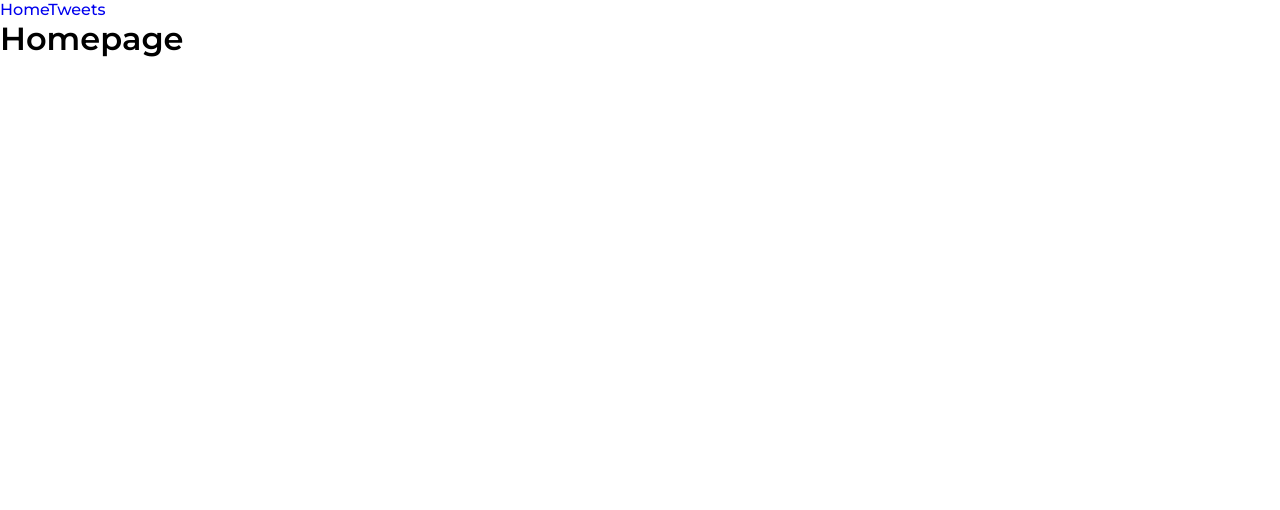
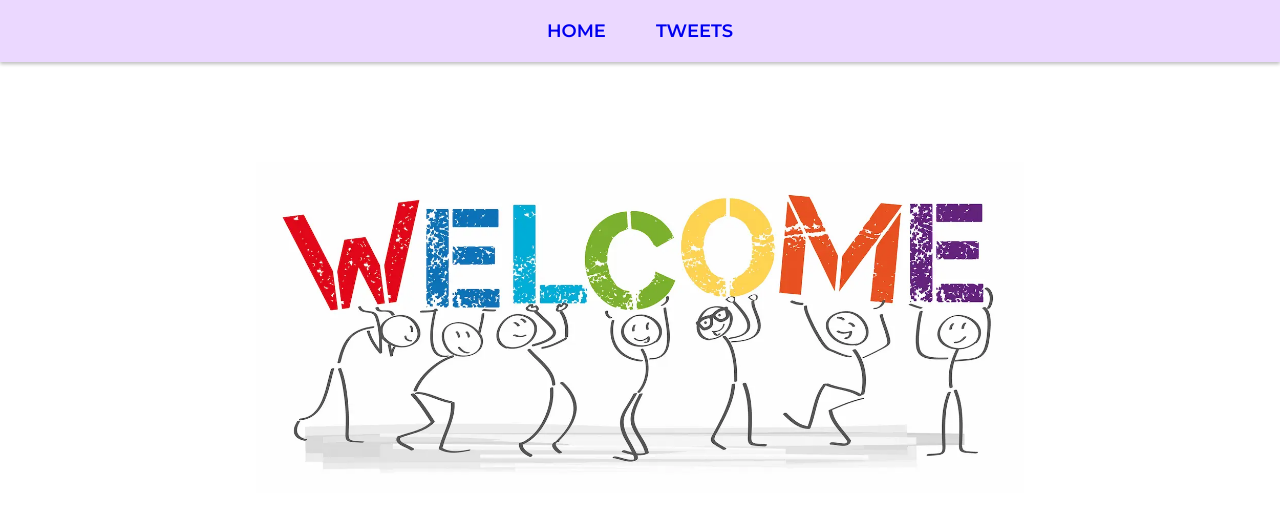
Before and after one commit to kovAnya/tweets_project, a React (Vite) app: page / in a window 1280 px wide. Shown: the top 510 px of the page. Built offline with nearby package versions, Linux system fonts and the light colour scheme.

Commit message:
following

```diff
--- a/src/components/Header/Header.jsx
+++ b/src/components/Header/Header.jsx
@@ -1,11 +1,16 @@
 import { NavLink } from "react-router-dom";
+import css from "./Header.module.css";
 
 export const Header = () => {
   return (
-    <header>
-      <nav>
-        <NavLink to="/">Home</NavLink>
-        <NavLink to="/tweets">Tweets</NavLink>
+    <header className={css.header}>
+      <nav className={css.navigation}>
+        <NavLink to="/" className={css.link}>
+          Home
+        </NavLink>
+        <NavLink to="/tweets" className={css.link}>
+          Tweets
+        </NavLink>
       </nav>
     </header>
   );
--- /dev/null
+++ b/src/components/Header/Header.module.css
@@ -0,0 +1,23 @@
+.header {
+  width: 100%;
+  padding: 20px 100px;
+  margin-bottom: 30px;
+  background: #ebd8ff;
+  box-shadow: 0px 3.43693px 3.43693px rgba(0, 0, 0, 0.25);
+}
+
+.navigation {
+  display: flex;
+  flex-direction: row;
+  column-gap: 50px;
+  justify-content: center;
+  font-weight: 600;
+  font-size: 18px;
+  line-height: 22px;
+  text-transform: uppercase;
+  color: #373737;
+}
+
+.link:hover {
+  color: #5cd3a8;
+}
--- a/src/components/UserItem/UserItem.jsx
+++ b/src/components/UserItem/UserItem.jsx
@@ -1,22 +1,26 @@
 import css from "./UserItem.module.css";
-import { useState } from "react";
+import { useState, useEffect } from "react";
 import { updateUser } from "../../services/fetchApi";
+import { addToStorage, deleteFromStorage } from "../../services/localStorage";
 
-export const UserItem = ({ userData }) => {
-  const [followed, setFollowed] = useState(false);
-
-  const followHandler = () => {
+export const UserItem = ({ userData, onClick, followed }) => {
+  const followHandler = async () => {
     const incFlwNum = userData.followers + 1;
-    updateUser({ ...userData, followers: incFlwNum });
-    setFollowed(true);
+    await updateUser({ ...userData, followers: incFlwNum });
+    addToStorage(userData.id);
+    onClick();
   };
 
-  const unFollowHandler = () => {
+  const unFollowHandler = async () => {
     const decFlwNum = userData.followers - 1;
-    updateUser({ ...userData, followers: decFlwNum });
-    setFollowed(false);
+    await updateUser({ ...userData, followers: decFlwNum });
+    deleteFromStorage(userData.id);
+    onClick();
   };
 
+  const formattedFlw = new Intl.NumberFormat("en-US").format(
+    userData.followers
+  );
   return (
     <li className={css.card}>
       <div className={css.avatar_thmb}>
@@ -33,10 +37,10 @@ export const UserItem = ({ userData }) => {
           <span>{userData.tweets}</span> tweets
         </li>
         <li className={css.card_info}>
-          <span>{userData.followers}</span> followers
+          <span>{formattedFlw}</span> followers
         </li>
       </ul>
-      {followed ? (
+      {followed.includes(userData.id) ? (
         <button
           className={`${css.card_btn} ${css.followed}`}
           onClick={unFollowHandler}
--- a/src/components/UserItem/UserItem.module.css
+++ b/src/components/UserItem/UserItem.module.css
@@ -84,8 +84,7 @@
   border: none;
 }
 
-.card_btn:hover,
-.card_btn:focus {
+.card_btn:hover {
   box-shadow: 0px 3.43693px 3.43693px rgba(0, 0, 0, 0.5);
   background: #5cd3a8;
 }
--- a/src/components/UserList/UserList.jsx
+++ b/src/components/UserList/UserList.jsx
@@ -1,11 +1,18 @@
 import { UserItem } from "../UserItem/UserItem";
 import css from "./UserList.module.css";
 
-export const UserList = ({ users }) => {
+export const UserList = ({ users, onClick, followedArr }) => {
   return (
     <ul className={css.userlist}>
       {users.map((user) => {
-        return <UserItem key={user.id} userData={user} />;
+        return (
+          <UserItem
+            key={user.id}
+            userData={user}
+            onClick={onClick}
+            followed={followedArr}
+          />
+        );
       })}
     </ul>
   );
--- a/src/pages/Home/Home.jsx
+++ b/src/pages/Home/Home.jsx
@@ -1,4 +1,11 @@
+import img from "../../images/img.webp";
+import css from "./Home.module.css";
+
 const Home = () => {
-  return <h1>Homepage</h1>;
+  return (
+    <>
+      <img className={css.welcome} src={img} alt="" />
+    </>
+  );
 };
 export default Home;
--- /dev/null
+++ b/src/pages/Home/Home.module.css
@@ -0,0 +1,6 @@
+.welcome {
+  width: 60%;
+  margin-left: auto;
+  margin-right: auto;
+  margin-top: 100px;
+}
--- a/src/pages/Tweets/Tweets.jsx
+++ b/src/pages/Tweets/Tweets.jsx
@@ -2,17 +2,28 @@ import { UserItem } from "../../components/UserItem/UserItem";
 import { useState, useEffect } from "react";
 import { getUsers } from "../../services/fetchApi";
 import { UserList } from "../../components/UserList/UserList";
+import { getFollowed } from "../../services/localStorage";
 
 const Tweets = () => {
   const [users, setUsers] = useState([]);
+  const [followedArr, setFollowedArr] = useState([]);
+
+  useEffect(() => {
+    setFollowedArr(getFollowed());
+  }, []);
+
   useEffect(() => {
     const fetchUsers = async () => {
       const data = await getUsers();
       setUsers(data);
     };
     fetchUsers();
-  }, []);
+  }, [followedArr]);
 
-  return <UserList users={users} />;
+  const onClick = () => {
+    setFollowedArr(getFollowed());
+  };
+
+  return <UserList users={users} onClick={onClick} followedArr={followedArr} />;
 };
 export default Tweets;
--- /dev/null
+++ b/src/services/localStorage.js
@@ -0,0 +1,17 @@
+export const addToStorage = (id) => {
+  const followedArray = JSON.parse(localStorage.getItem("followedIds")) || [];
+  followedArray.push(id);
+  localStorage.setItem("followedIds", JSON.stringify(followedArray));
+};
+
+export const deleteFromStorage = (id) => {
+  const followedArray = JSON.parse(localStorage.getItem("followedIds"));
+  const index = followedArray.indexOf(id);
+  followedArray.splice(index, 1);
+  localStorage.setItem("followedIds", JSON.stringify(followedArray));
+};
+
+export const getFollowed = () => {
+  const followedArray = JSON.parse(localStorage.getItem("followedIds")) || [];
+  return followedArray;
+};
```
Also changed, not shown: src/images/img.webp (added).
